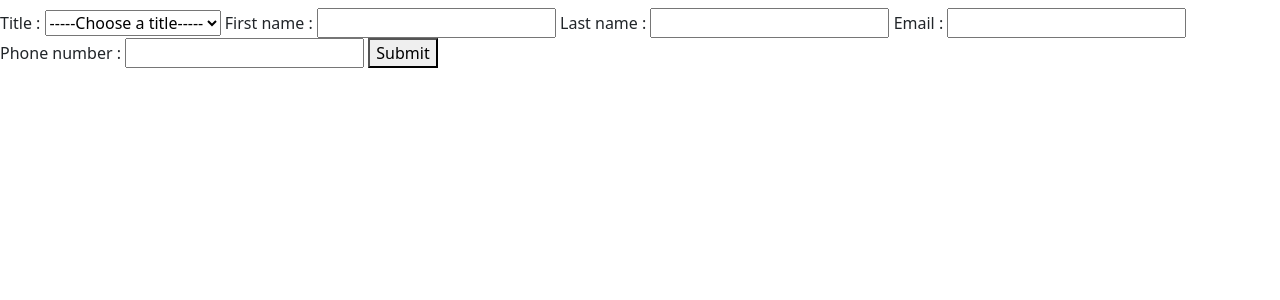
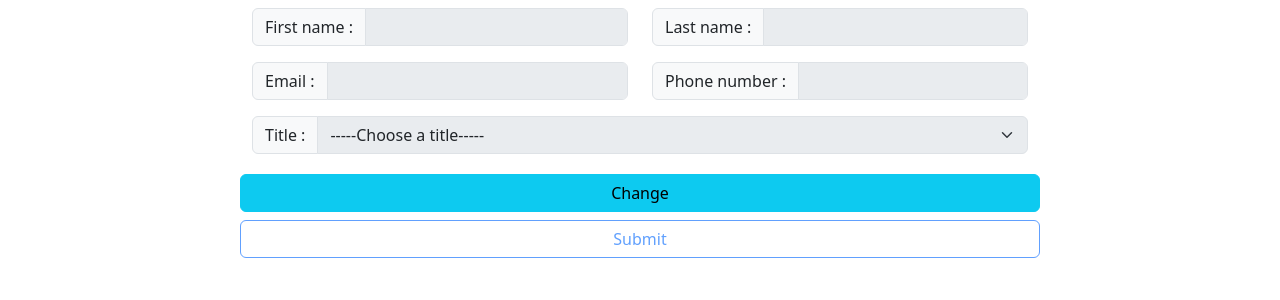
Before and after one commit to gaon5/swimapp, a Flask app: template templates/admin_change_information.html in a window 1280 px wide. Shown: the part 56-356 px from the top of the page. Run offline with Flask 3, Linux system fonts and the light colour scheme; the template is opened without the code that fills it, so the values that code supplies are empty.

Commit message:
Add styles
Add styles

```diff
--- a/config.py
+++ b/config.py
@@ -1,5 +1,5 @@
 dbuser = "swimming_pool"
 dbpass = "SSsnjHpPjbLWK5c2"
-dbhost = "13.239.32.219"
+dbhost = "leoselfcloud.top"
 dbport = "3306"
 dbname = "swimming_pool"
--- a/templates/admin_change_information.html
+++ b/templates/admin_change_information.html
@@ -10,41 +10,88 @@
 {% endblock %}
 
 {% block body %}
+    <div class="container" style="max-width: 800px">
         <h5>{{ msg }}</h5>
-    <form action="/selfInformation" method="post" onsubmit="return validateForm()">
-        <label for="title">Title :</label>
-        <select name="title" id="title" required>
+        <form action="/admin_change_information" class="row" method="post" onsubmit="return validateForm()">
+
+            <div class="col-md-6">
+                <div class="input-group mb-3">
+                    <label for="first_name" class="input-group-text">First name :</label>
+                    <input type="text" class="form-control" name="first_name" id="first_name" value="{{ admin_list[2] }}" disabled required>
+                </div>
+            </div>
+            <div class="col-md-6">
+                <div class="input-group mb-3">
+                    <label for="last_name" class="input-group-text">Last name :</label>
+                    <input type="text" class="form-control" name="last_name" id="last_name" value="{{ admin_list[3] }}" disabled required>
+                </div>
+            </div>
+            <div class="col-md-6">
+                <div class="input-group mb-3">
+                    <label for="email" class="input-group-text">Email :</label>
+                    <input type="email" class="form-control" name="email" id="email" value="{{ admin_list[5] }}" disabled required>
+                </div>
+            </div>
+            <div class="col-md-6">
+                <div class="input-group mb-3">
+                    <label for="phone_number" class="input-group-text">Phone number :</label>
+                    <input type="tel" class="form-control" name="phone_number" id="phone_number" value="{{ admin_list[4] }}" disabled required>
+                </div>
+            </div>
+            <div class="col-md-12">
+                <div class="input-group mb-3">
+                    <label for="title" class="input-group-text">Title :</label>
+                    <select name="title" class="form-select" id="title" disabled required>
                         <option value="">-----Choose a title-----</option>
                         <option value="1">Mr.</option>
                         {% for i in title_list %}
                         {% endfor %}
                     </select>
-
-        <label for="first_name">First name :</label>
-        <input type="text" name="first_name" id="first_name" value="{{ admin_list[2] }}" required>
-
-        <label for="last_name">Last name :</label>
-        <input type="text" name="last_name" id="last_name" value="{{ admin_list[3] }}" required>
-
-        <label for="email">Email :</label>
-        <input type="email" name="email" id="email" value="{{ admin_list[5] }}" required>
-
-        <label for="phone_number">Phone number :</label>
-        <input type="tel" name="phone_number" id="phone_number" value="{{ admin_list[4] }}" required>
-
+                </div>
+            </div>
             <input type="hidden" id="user_id" name="user_id" value="{{ admin_list[0] }}">
-        <button type="submit">Submit</button>
+            <button type="button" id="Change" class="btn btn-info my-1" onclick="Change_form()">Change</button>
+            <button type="button" id="Cancel" class="btn btn-danger my-1" onclick="Cancel_form()" style="display: none">Cancel</button>
+            <button type="submit" id="Submit" class="btn btn-outline-primary my-1" disabled>Submit</button>
         </form>
+    </div>
 {% endblock %}
 
 {% block myjs %}
     <script>
-        const title = document.getElementById('title');
-        title.value = {{ admin_list[1] }}
+        document.getElementById('title').value = {{ admin_list[1] }};
+
+        const Change = document.getElementById('Change');
+        const Cancel = document.getElementById('Cancel');
+        const Submit = document.getElementById('Submit');
+        function Change_form(){
+            const inputElements = document.querySelectorAll('input');
+            const selectElements = document.querySelectorAll('select');
+            for (let i = 1; i < inputElements.length; i++) {inputElements[i].disabled = false}
+            for (let i = 0; i < selectElements.length; i++) {selectElements[i].disabled = false}
+            Change.style.display = 'none'
+            Cancel.style.display = ''
+            Submit.disabled = false
+            Submit.classList.remove("btn-outline-primary")
+            Submit.classList.add("btn-primary")
+        }
+
+        function Cancel_form(){
+            const inputElements = document.querySelectorAll('input');
+            const selectElements = document.querySelectorAll('select');
+            for (let i = 1; i < inputElements.length; i++) {inputElements[i].disabled = true}
+            for (let i = 0; i < selectElements.length; i++) {selectElements[i].disabled = true}
+            Change.style.display = ''
+            Cancel.style.display = 'none'
+            Submit.disabled = true
+            Submit.classList.remove("btn-primary")
+            Submit.classList.add("btn-outline-primary")
+        }
+
+        function validateForm(){
             const first_name = document.getElementById('first_name');
             const last_name = document.getElementById('last_name');
             const phone_number = document.getElementById('phone_number');
-        function validateForm(){
             const namePattern = /^[a-zA-Z]+$/;
             const phonePattern = /^\d{7,11}$/;
 
```
Lines whose indentation alone changed are shown as unchanged.
